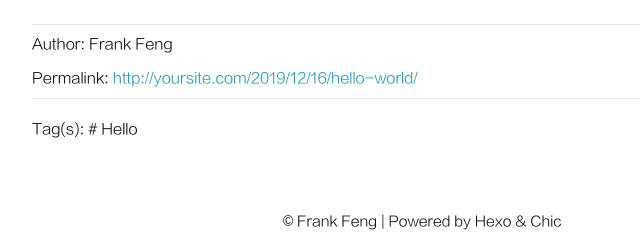
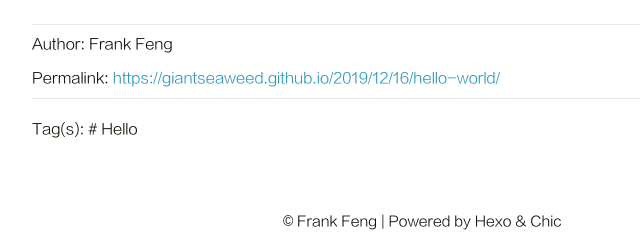
Before and after one commit to GiantSeaweed/giantseaweed.github.io, a plain HTML site: page 2019/12/16/hello-world/index.html in a window 1280 px wide. Shown: the part 1143-1383 px from the top of the page, 218-858 px from the left. Drawn offline with Linux system fonts and the light colour scheme.

Commit message:
Site updated: 2019-12-18 09:27:47

```diff
--- a/2019/12/16/hello-world/index.html
+++ b/2019/12/16/hello-world/index.html
@@ -232,7 +232,7 @@
 
                     <p class="copyright-item">
                         <span>Permalink:</span>
-                        <span><a href="http://yoursite.com/2019/12/16/hello-world/">http://yoursite.com/2019/12/16/hello-world/</a></span>
+                        <span><a href="https://giantseaweed.github.io/2019/12/16/hello-world/">https://giantseaweed.github.io/2019/12/16/hello-world/</a></span>
                     </p>
 
 
```
Also changed, not shown: about/index.html (+1 -1 lines).
